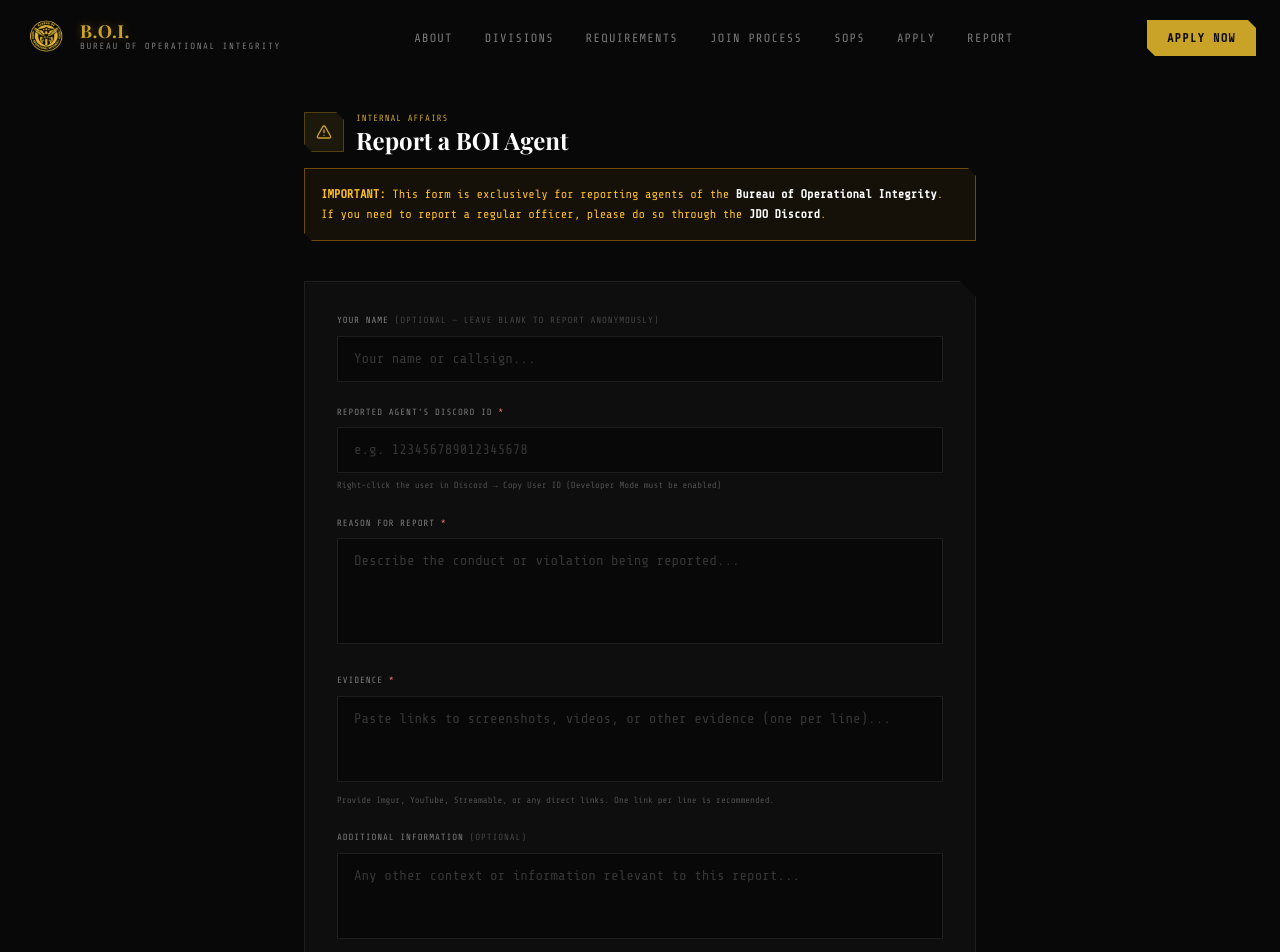
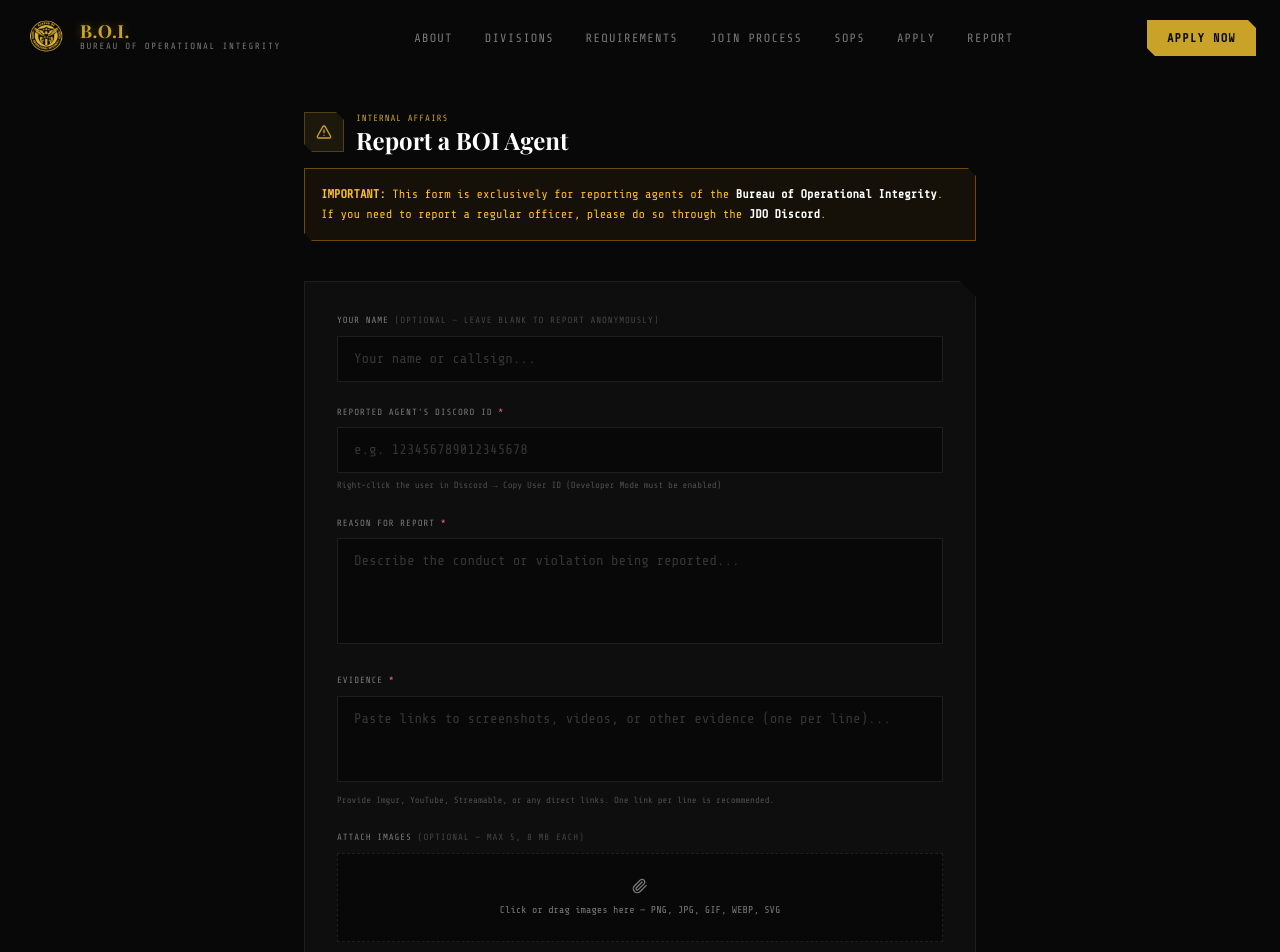
Before and after one commit to DignityDC/boiwebsite, a Next.js app: page /report in a window 1280 px wide. Shown: the top 952 px of the page. Built offline with nearby package versions, Linux system fonts and the light colour scheme.

Commit message:
Implement image upload for report submissions
Added image upload functionality to the report form, allowing users to attach up to 5 images (max 8 MB each) along with their report. Updated form submission to handle images using FormData.

```diff
--- a/app/report/page.jsx
+++ b/app/report/page.jsx
@@ -1,8 +1,8 @@
 'use client';
 
-import { useState } from 'react';
+import { useState, useRef } from 'react';
 import { motion, AnimatePresence } from 'framer-motion';
-import { AlertTriangle, Send, CheckCircle, AlertCircle, Loader2 } from 'lucide-react';
+import { AlertTriangle, Send, CheckCircle, AlertCircle, Loader2, Paperclip, X } from 'lucide-react';
 import Navbar from '@/components/Navbar';
 import Footer from '@/components/Footer';
 
@@ -19,6 +19,27 @@ export default function ReportPage() {
   const [loading,   setLoading]   = useState(false);
   const [success,   setSuccess]   = useState(false);
   const [error,     setError]     = useState('');
+  const [images,    setImages]    = useState([]); // Array of File objects
+  const fileInputRef = useRef(null);
+
+  const ACCEPTED = ['image/png','image/jpeg','image/gif','image/webp','image/svg+xml'];
+  const MAX_FILES = 5;
+  const MAX_BYTES = 8 * 1024 * 1024; // 8 MB per file
+
+  const handleFiles = (incoming) => {
+    const valid = [...incoming].filter((f) => {
+      if (!ACCEPTED.includes(f.type)) return false;
+      if (f.size > MAX_BYTES) { setError(`"${f.name}" exceeds the 8 MB limit.`); return false; }
+      return true;
+    });
+    setImages((prev) => {
+      const merged = [...prev, ...valid];
+      if (merged.length > MAX_FILES) { setError(`Maximum ${MAX_FILES} images allowed.`); return prev; }
+      return merged;
+    });
+  };
+
+  const removeImage = (idx) => setImages((prev) => prev.filter((_, i) => i !== idx));
 
   const set = (k) => (e) => setForm((p) => ({ ...p, [k]: e.target.value }));
 
@@ -27,10 +48,17 @@ export default function ReportPage() {
     setError('');
     setLoading(true);
     try {
+      const fd = new FormData();
+      fd.append('reporterName', form.reporterName);
+      fd.append('reportedId',   form.reportedId);
+      fd.append('reason',       form.reason);
+      fd.append('evidence',     form.evidence);
+      fd.append('additional',   form.additional);
+      images.forEach((img) => fd.append('images', img));
+
       const res = await fetch('/api/report', {
-        method:  'POST',
-        headers: { 'Content-Type': 'application/json' },
-        body:    JSON.stringify(form),
+        method: 'POST',
+        body:   fd,
       });
       const data = await res.json();
       if (!res.ok) {
@@ -174,6 +202,48 @@ export default function ReportPage() {
                   </p>
                 </div>
 
+                {/* Image attachments */}
+                <div>
+                  <label className="font-mono text-[9px] tracking-widest text-boi-muted uppercase block mb-2">
+                    Attach Images <span className="text-boi-muted/50">(Optional — max 5, 8 MB each)</span>
+                  </label>
+
+                  {/* Drop zone */}
+                  <div
+                    onClick={() => fileInputRef.current?.click()}
+                    onDragOver={(e) => e.preventDefault()}
+                    onDrop={(e) => { e.preventDefault(); handleFiles(e.dataTransfer.files); }}
+                    className="border border-dashed border-boi-border hover:border-boi-gold/40 bg-boi-bg cursor-pointer transition-colors duration-200 px-4 py-6 flex flex-col items-center gap-2"
+                  >
+                    <Paperclip size={16} className="text-boi-muted" />
+                    <span className="font-mono text-[10px] text-boi-muted">
+                      Click or drag images here &mdash; PNG, JPG, GIF, WEBP, SVG
+                    </span>
+                  </div>
+                  <input
+                    ref={fileInputRef}
+                    type="file"
+                    accept="image/png,image/jpeg,image/gif,image/webp,image/svg+xml"
+                    multiple
+                    className="hidden"
+                    onChange={(e) => handleFiles(e.target.files)}
+                  />
+
+                  {/* Preview chips */}
+                  {images.length > 0 && (
+                    <div className="mt-3 flex flex-wrap gap-2">
+                      {images.map((img, i) => (
+                        <div key={i} className="flex items-center gap-1.5 bg-boi-bg border border-boi-border px-2.5 py-1 text-[10px] font-mono text-boi-muted max-w-[200px]">
+                          <span className="truncate">{img.name}</span>
+                          <button type="button" onClick={() => removeImage(i)} className="text-boi-muted hover:text-red-400 shrink-0">
+                            <X size={10} />
+                          </button>
+                        </div>
+                      ))}
+                    </div>
+                  )}
+                </div>
+
                 {/* Additional info */}
                 <div>
                   <label className="font-mono text-[9px] tracking-widest text-boi-muted uppercase block mb-2">
```
